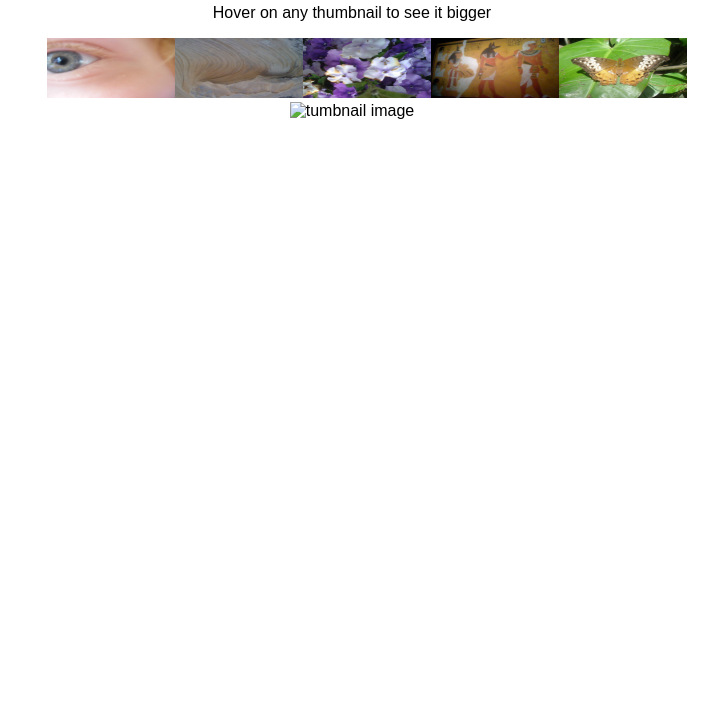
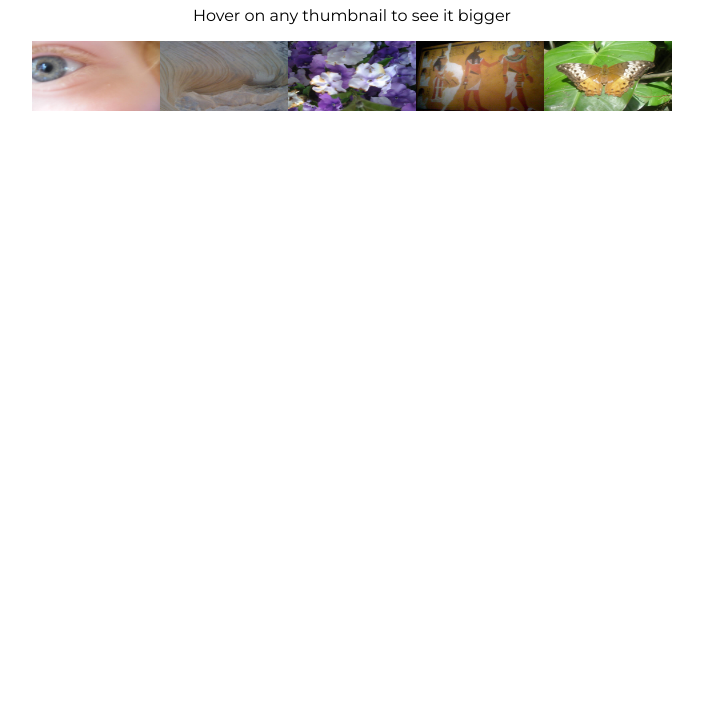
Before and after one commit to CherylKong/ACIT1620-final, a plain HTML site: page index.html in a window 1280 px wide. Shown: the part 76-800 px from the top of the page, without its empty margins (288-1006 px from the left). Drawn offline with Linux system fonts and the light colour scheme.

Commit message:
format document

```diff
--- a/index.html
+++ b/index.html
@@ -5,7 +5,10 @@
     <meta charset="utf-8">
     <link rel="stylesheet" href="styles/style.css">
     <script src="js/script.js" defer></script>
-    <title>Fianl Exam</title>
+    <meta name="viewport" content="width=device-width">
+    <link rel="preconnect" href="https://fonts.gstatic.com">
+    <link href="https://fonts.googleapis.com/css2?family=Montserrat&display=swap" rel="stylesheet">
+    <title>Final Exam</title>
 </head>
 
 <body>
@@ -17,16 +20,16 @@
     <main>
         <p>Hover on any thumbnail to see it bigger</p>
 
-        <div id="thumb-bar">
-
-        </div>
-
-        <img class="displayed-img" alt="tumbnail image">
+        <div id="thumb-bar"></div>
 
         <section>
-            <label>What effect do you want to apply?</label>
-            <input id="effect" type="text">
-            <button>Submit</button>
+            <img class="displayed-img" alt="tumbnail image">
+
+            <div class="form">
+                <label>What effect do you want to apply?</label>
+                <input id="effect" type="text">
+                <button>Submit</button>
+            </div>
         </section>
 
     </main>
--- a/js/script.js
+++ b/js/script.js
@@ -1,49 +1,49 @@
-let section = document.body.querySelector('section')
-section.classList.add('visible')
+let section = document.body.querySelector('section');
+section.classList.add('visible');
 
-let image_div = document.querySelector('#thumb-bar')
+let image_div = document.querySelector('#thumb-bar');
 function add_image()
 {
     for (let i =1; i<=5;i++)
     {
-        let img = document.createElement('img')
-        img.src = `images/pic${i}.jpg`
-        img.alt = `pic${i}.jpg`
-        img.setAttribute('height', '60');//img.height
-        img.setAttribute('width', '50');//img.width
-        image_div.appendChild(img)
+        let img = document.createElement('img');
+        img.src = `images/pic${i}.jpg`;
+        img.alt = `pic${i}.jpg`;
+        img.setAttribute('height', '70');
+        img.setAttribute('width', '50');
+        image_div.appendChild(img);
     }
 }
-add_image()
+add_image();
 
-let image = document.querySelector('.displayed-img')
+let image = document.querySelector('.displayed-img');
 function handlemouseover(e)
 {
-    section.classList.remove('visible')
-    let image_src = e.target.src
+    section.classList.remove('visible');
+    let image_src = e.target.src;
     if(image_src.indexOf('undefined') !== -1 || image_src.indexOf('undefined') !== '' )
     {
-        image.src = image_src
-        image.alt = e.target.alt
+        image.src = image_src;
+        image.alt = e.target.alt;
     }
 
 }
 
-image_div.addEventListener('mouseover',handlemouseover)
+image_div.addEventListener('mouseover',handlemouseover);
 
-let input_text = document.body.querySelector('#effect')
-let button = document.body.querySelector('button')
+let input_text = document.body.querySelector('#effect');
+let button = document.body.querySelector('button');
 button.addEventListener('click', apply_effect)
 function apply_effect(e)
 {
     if(input_text.value === 'blur')
     {
-        let new_image_posiiton = image.src.replace(image.src.substring(image.src.length-4),'B.jpg')
-        image.src = new_image_posiiton
+        let new_image_posiiton = image.src.replace(image.src.substring(image.src.length-4),'B.jpg');
+        image.src = new_image_posiiton;
     }
     else
     {
-        alert(`invlaid input : ${input_text.value}`)
+        alert(`invlaid input : ${input_text.value}`);
     }
-    input_text.value = ''
+    input_text.value = '';
 }
--- a/styles/style.css
+++ b/styles/style.css
@@ -7,13 +7,13 @@ body
     overflow-wrap: break-word;
 }
 
-div img {
+div img
+{
     width: 20%;
 }
 
 .displayed-img, #thumb-bar
 {
-    margin: 0 15px;
     width: 80vw;
 }
 
@@ -36,13 +36,16 @@ div img {
     {
         width: 640px;
     }
+
     .form
     {
         justify-content: space-evenly;
         flex-direction: initial;
     }
+
     .displayed-img, #thumb-bar
     {
         width: 640px;
     }
+
 }
```
